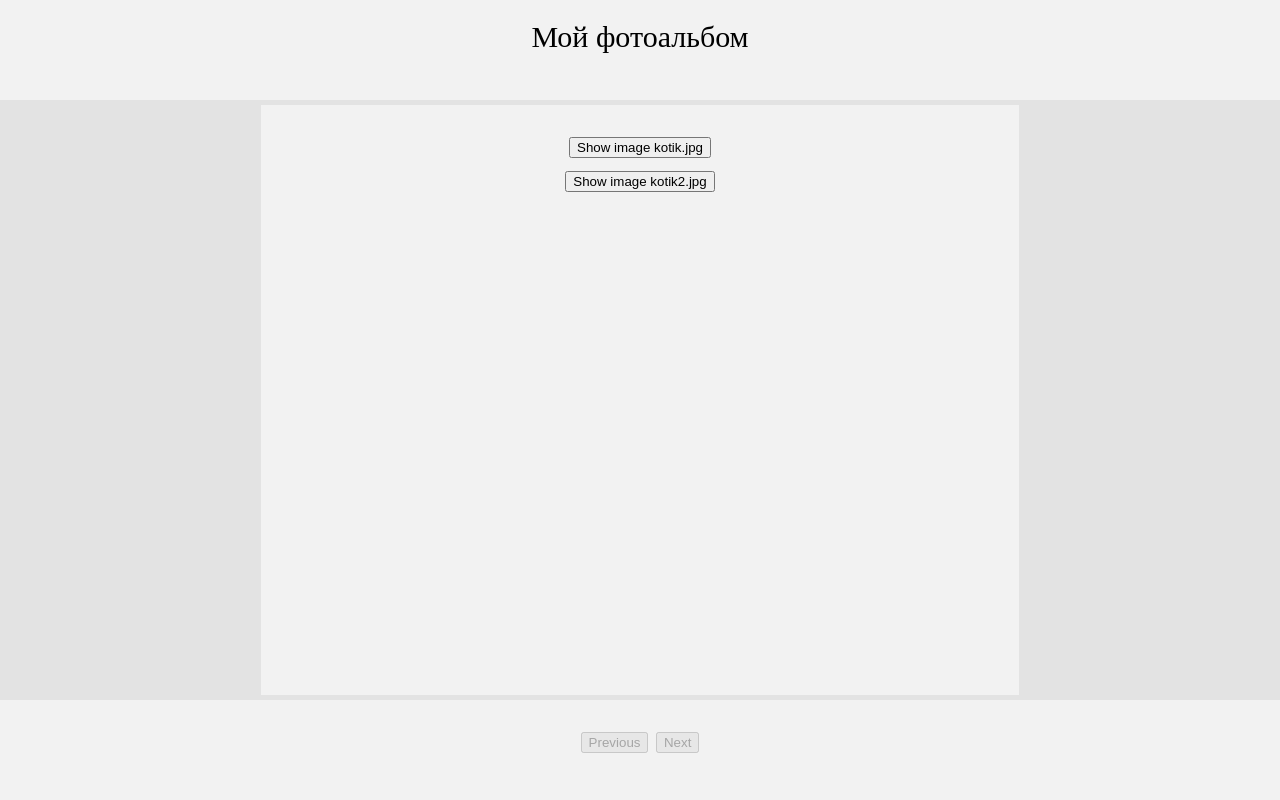
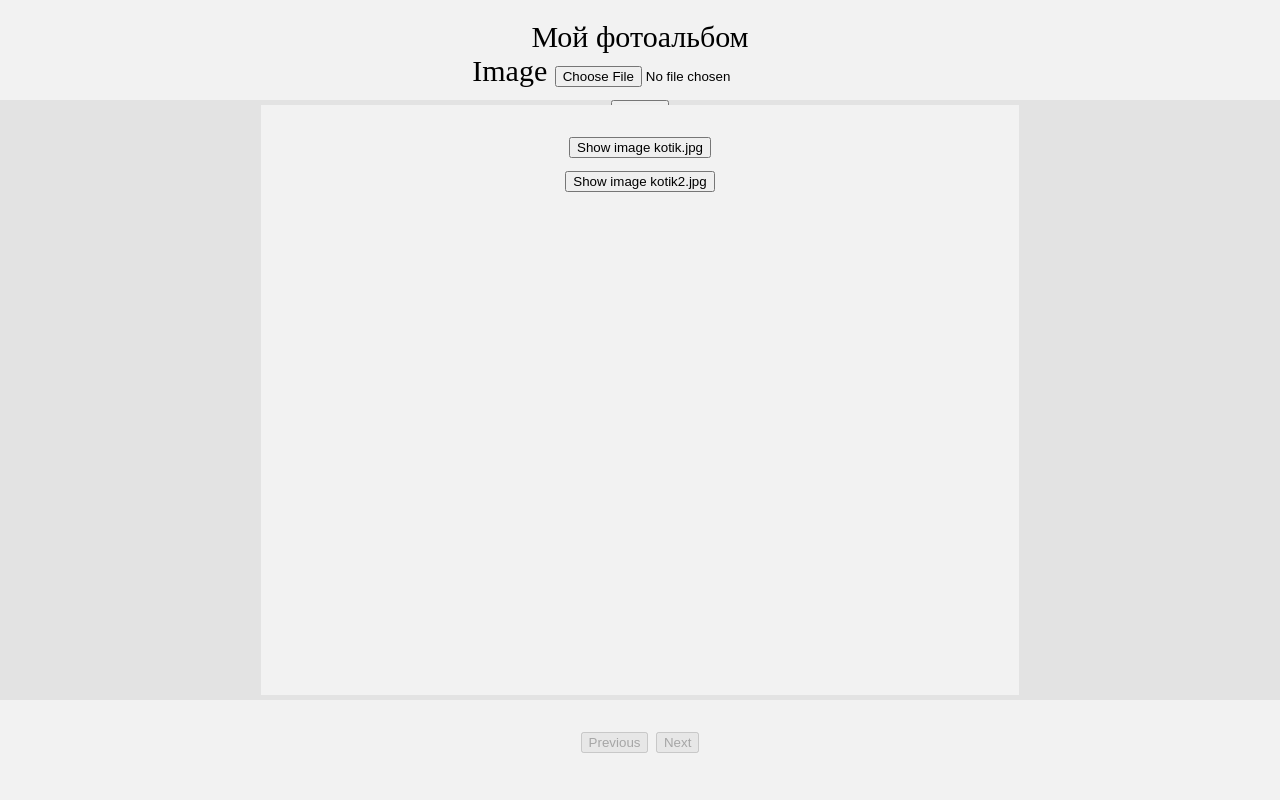
Before and after one commit to GeorgiySurkov/photo-album, a Flask app: template app/templates/index.html in a window 1280 px wide. Run offline with Flask 2, Linux system fonts and the light colour scheme; the template is opened without the code that fills it: most values are stand-ins (such as "Sample title", 1, 10 or a date in 2020); form fields are guessed from the names that the template uses.

Commit message:
Image upload form

```diff
--- a/app/templates/index.html
+++ b/app/templates/index.html
@@ -39,10 +39,20 @@
 {% block body %}
     <div class="grid-container" id="app">
         <div class="header">
-            <div>Мой фотоальбом</div>
+            <div id="title">Мой фотоальбом</div>
+            <form action="" method="post" enctype="multipart/form-data">
+                {{ form.hidden_tag() }}
+                <div>
+                    {{ form.image.label }}
+                    {{ form.image() }}
+                </div>
+                <div>
+                    {{ form.submit() }}
+                </div>
+            </form>
         </div>
         <div class="main">
-            <div v-for="image in paginatedData">
+            <div class="images-container" v-for="image in paginatedData">
                 <button @click="image.showModal = true">Show image [[ image.name ]]</button>
                 <modal v-if="image.showModal" @close="image.showModal = false">
                     <div slot="header">[[ image.name ]]</div>
```
Also changed, not shown: app/forms.py (added, +8 -0 lines).
